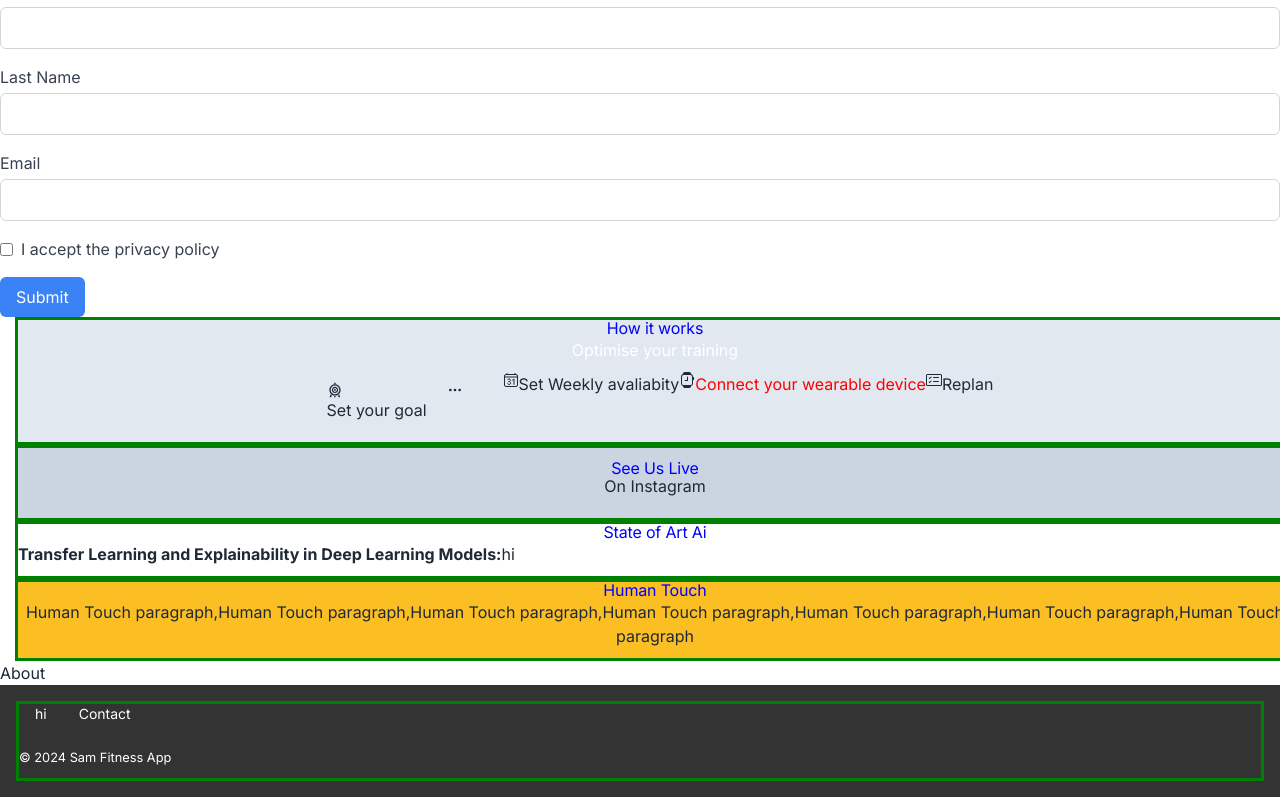
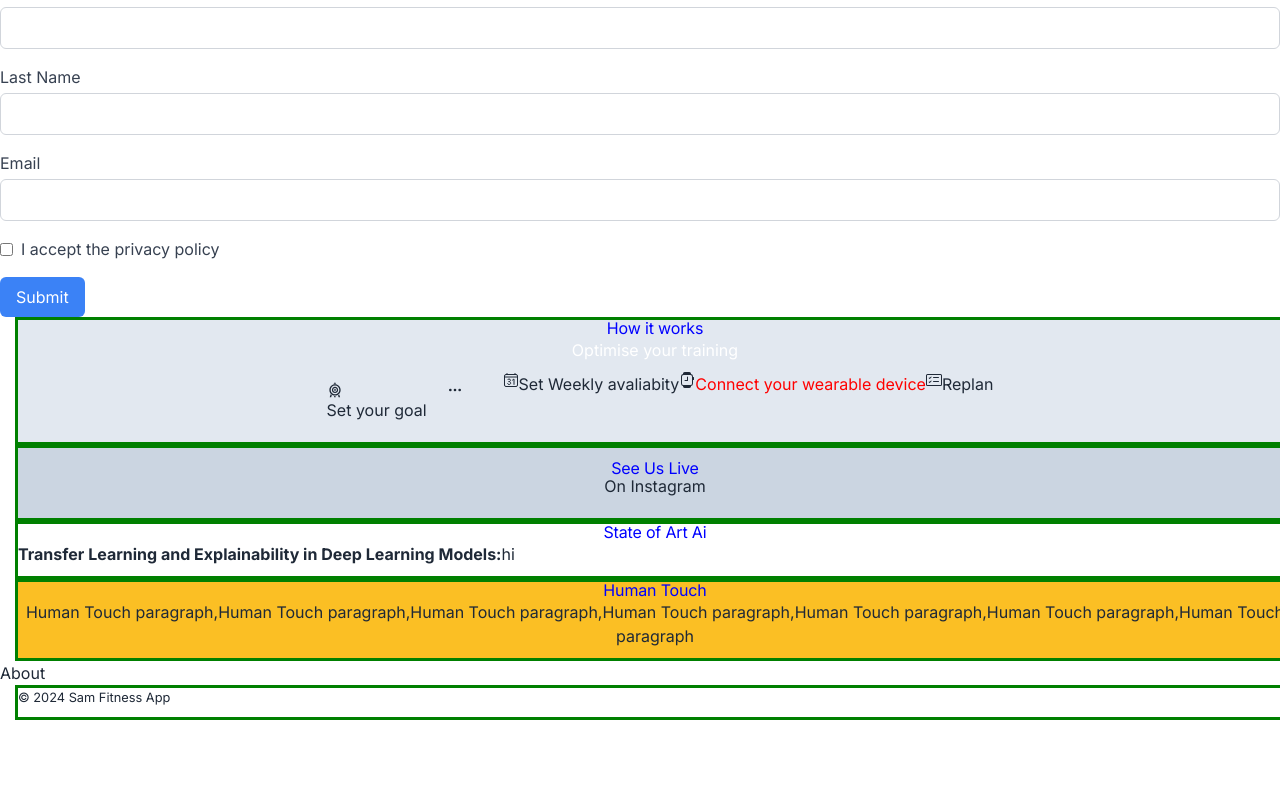
Before and after one commit to Martin2251/sam-app, a Next.js app: page / in a window 1280 px wide. Shown: the part 1156-1953 px from the top of the page. After the commit the page ends 1876 px from the top, so only its background shows below. Built offline with nearby package versions, Linux system fonts and the light colour scheme.

Commit message:
reorg the footer

```diff
--- a/src/app/Components/Footer/index.tsx
+++ b/src/app/Components/Footer/index.tsx
@@ -5,17 +5,12 @@ import './Footer.scss';
 
 const Footer: React.FC = () => {
   return (
-    <footer className="footer">
-      <div className="container mx-auto text-center">
-        <ul className="footer__list">
-          <li className="footer__item">hi</li>
-          <Link href="/contact">
-          <li className="footer__item">Contact</li>
-          </Link>
-        </ul>
+
+      <main className="container">
+
         <p className="footer__copyright">&copy; {new Date().getFullYear()} Sam Fitness App</p>
-      </div>
-    </footer>
+
+    </main>
   );
 };
 
```
